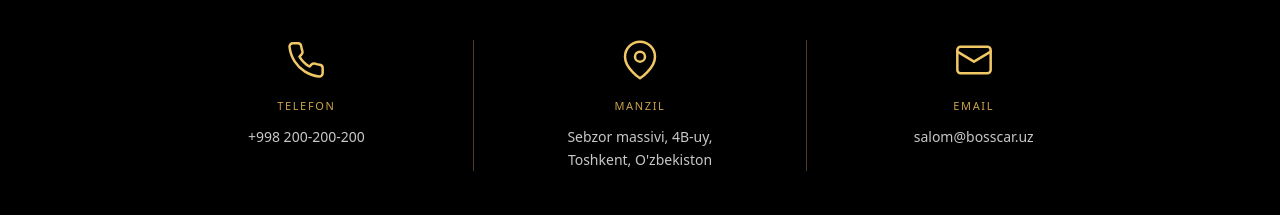
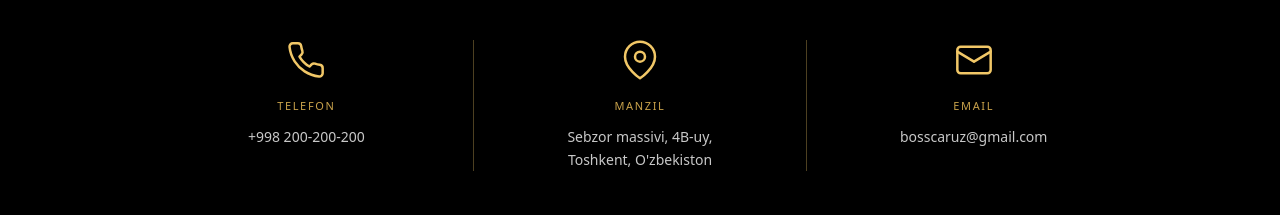
Before and after one commit to nurmuhammad-fullstack/BeTheBOSS, a Next.js app: page / in a window 1280 px wide. Shown: the part 4200-4415 px from the top of the page. Built offline with nearby package versions, Linux system fonts and the light colour scheme; a web font is replaced by a local one.

Commit message:
chore: update site email to bosscaruz@gmail.com
Contact section (uz/ru/en) and footer email link.

Co-Authored-By: Claude Opus 4.8 <noreply@anthropic.com>

```diff
--- a/Sections.jsx
+++ b/Sections.jsx
@@ -6,7 +6,7 @@ const TG_USERNAME = "bosscaruz";
 
 // Footer B-ustun (footerColB) tartibiga mos real havolalar.
 const FOOTER_COL_B_LINKS = [
-  "mailto:salom@bosscar.uz",                       // 0 — Email yozing
+  "mailto:bosscaruz@gmail.com",                       // 0 — Email yozing
   "https://www.instagram.com/bosscargarage.uz",    // 1 — Instagram
   "https://t.me/bosscaruz",                        // 2 — Telegram
   "https://www.youtube.com/@bosscaruz",            // 3 — Youtube
--- a/i18n.js
+++ b/i18n.js
@@ -29,7 +29,7 @@ export const BC_I18N = {
     ],
     priceBtn: "Narxni bilish",
     contactTitle: "Biz bilan bog‘laning!",
-    contact: { phone: "Telefon", address: "Manzil", email: "Email", addressVal: "Sebzor massivi, 4B-uy,\nToshkent, O'zbekiston", emailVal: "salom@bosscar.uz" },
+    contact: { phone: "Telefon", address: "Manzil", email: "Email", addressVal: "Sebzor massivi, 4B-uy,\nToshkent, O'zbekiston", emailVal: "bosscaruz@gmail.com" },
     ctaTitle: "Hashamatli detailing xizmatini bugun buyurtma qiling",
     ctaSub: "Quyidagi havola orqali ariza qoldiring — 24 soat ichida siz bilan bog'lanamiz.",
     ctaLink: "Ariza qoldirish",
@@ -67,7 +67,7 @@ export const BC_I18N = {
     ],
     priceBtn: "Узнать цену",
     contactTitle: "Свяжитесь с нами!",
-    contact: { phone: "Телефон", address: "Адрес", email: "Email", addressVal: "массив Себзор, дом 4Б,\nТашкент, Узбекистан", emailVal: "salom@bosscar.uz" },
+    contact: { phone: "Телефон", address: "Адрес", email: "Email", addressVal: "массив Себзор, дом 4Б,\nТашкент, Узбекистан", emailVal: "bosscaruz@gmail.com" },
     ctaTitle: "Закажите роскошный детейлинг уже сегодня",
     ctaSub: "Оставьте заявку по ссылке ниже — мы свяжемся с вами в течение 24 часов.",
     ctaLink: "Оставить заявку",
@@ -105,7 +105,7 @@ export const BC_I18N = {
     ],
     priceBtn: "See pricing",
     contactTitle: "Get in touch with us!",
-    contact: { phone: "Phone", address: "Address", email: "Email", addressVal: "Sebzor massive, 4B,\nTashkent, Uzbekistan", emailVal: "salom@bosscar.uz" },
+    contact: { phone: "Phone", address: "Address", email: "Email", addressVal: "Sebzor massive, 4B,\nTashkent, Uzbekistan", emailVal: "bosscaruz@gmail.com" },
     ctaTitle: "Order a luxury detailing service today",
     ctaSub: "Leave a request via the link below — we'll get back to you within 24 hours.",
     ctaLink: "Leave request",
```
